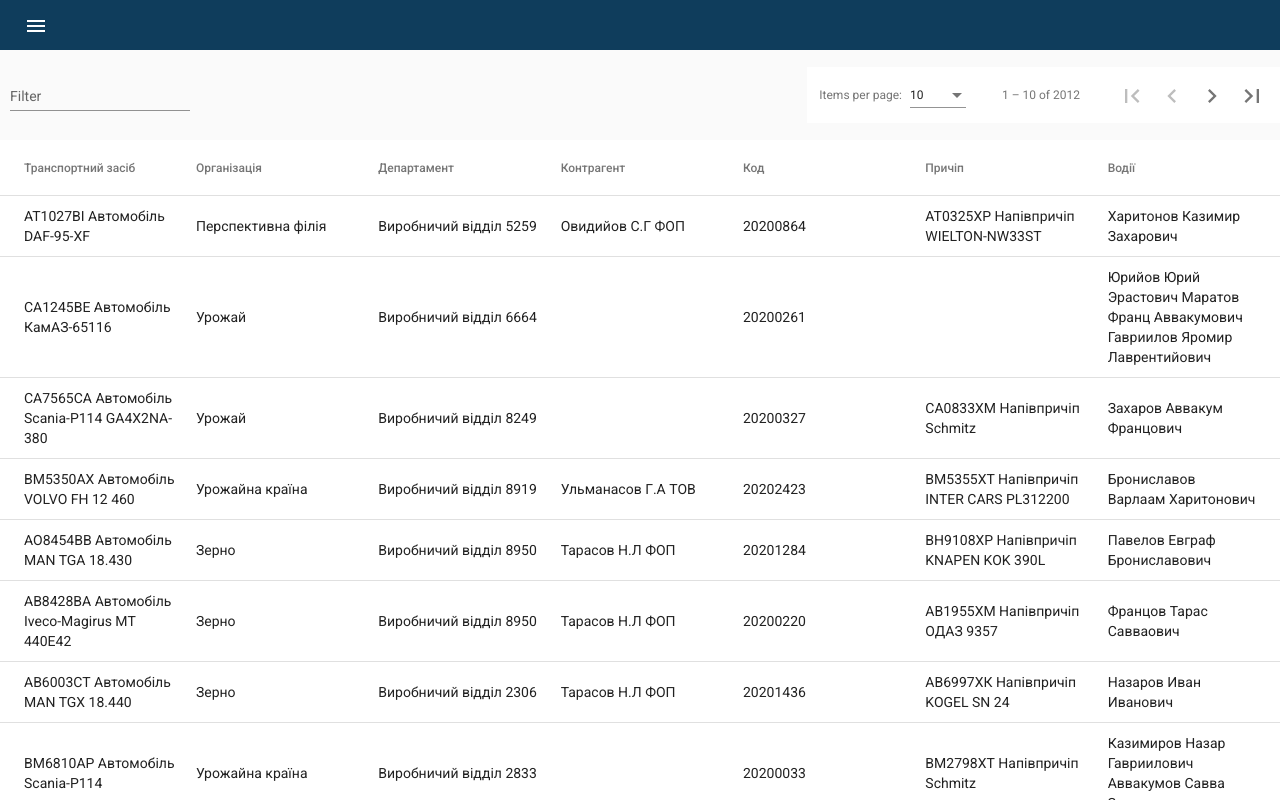
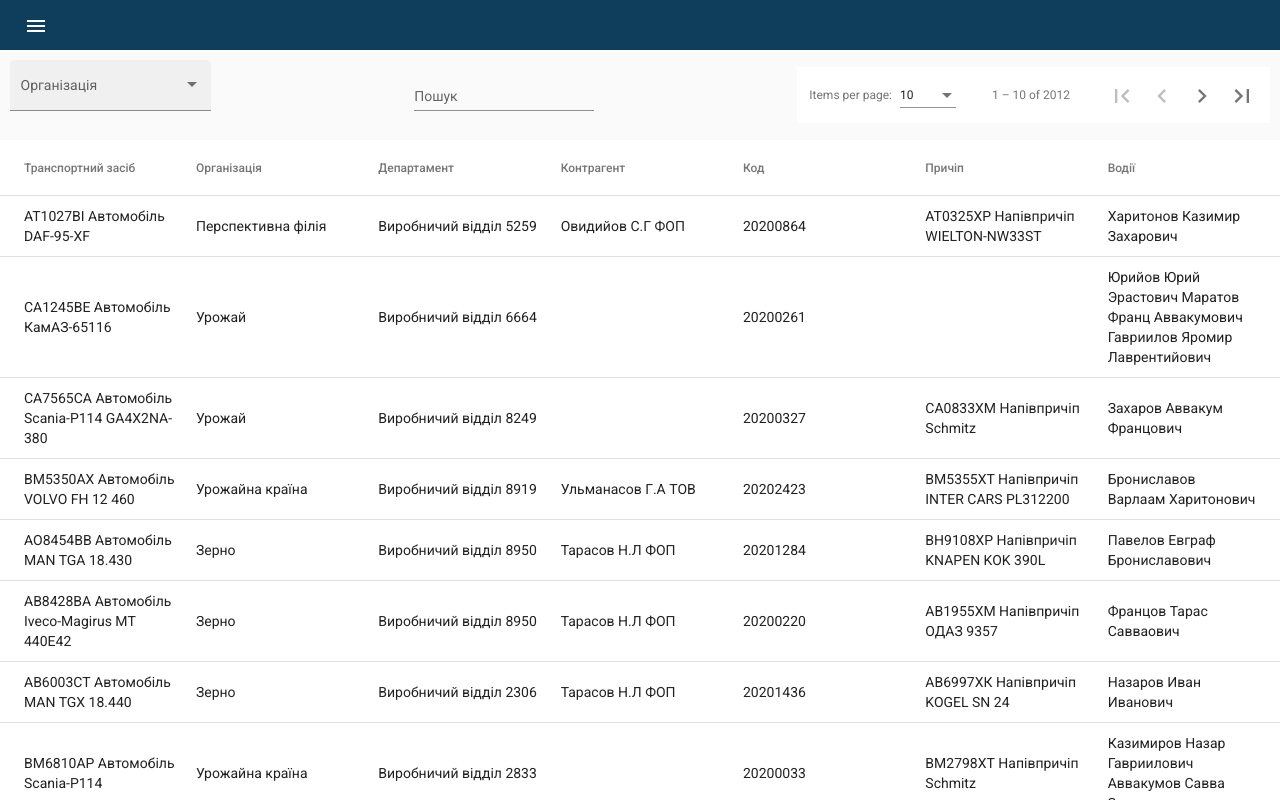
Before and after one commit to dimondigital/hjUWUPwRW8KT, an Angular app: page /vehicle-registry in a window 1280 px wide. Built offline with nearby package versions, Linux system fonts and the light colour scheme.

Commit message:
complex filter added

```diff
--- a/src/app/app.module.ts
+++ b/src/app/app.module.ts
@@ -21,6 +21,7 @@ import {HttpClientModule} from "@angular/common/http";
 import {MatFormFieldModule} from "@angular/material/form-field";
 import {MatInputModule} from "@angular/material/input";
 import {MatSortModule} from "@angular/material/sort";
+import {MatSelectModule} from "@angular/material/select";
 
 @NgModule({
   declarations: [
@@ -47,6 +48,7 @@ import {MatSortModule} from "@angular/material/sort";
     FontAwesomeModule,
     MatTableModule,
     MatPaginatorModule,
+    MatSelectModule,
   ],
   providers: [],
   bootstrap: [AppComponent]
--- a/src/app/vehicle-registry/vehicle-registry.component.html
+++ b/src/app/vehicle-registry/vehicle-registry.component.html
@@ -1,8 +1,17 @@
 <div class="mat-elevation-z8">
-  <div fxLayout="row" fxLayoutAlign="space-between center">
-    <mat-form-field appearance="standard" style="padding: 10px;">
-      <mat-label>Filter</mat-label>
-      <input matInput (keyup)="applyFilter($event)" placeholder="Ex. ium" #input>
+  <div fxLayout="row" fxLayoutAlign="space-between center" style="padding: 10px;">
+
+    <mat-form-field appearance="fill">
+      <mat-label>Організація</mat-label>
+      <mat-select [(value)]="filterOptions.org" (selectionChange)="applyFilter()">
+        <mat-option></mat-option>
+        <mat-option [value]="org" *ngFor="let org of availableOrganizations">{{ org }}</mat-option>
+      </mat-select>
+    </mat-form-field>
+
+    <mat-form-field appearance="standard" >
+      <mat-label>Пошук</mat-label>
+      <input matInput (keyup)="applyFilter($event)" placeholder="" #input>
     </mat-form-field>
 
     <mat-paginator [pageSizeOptions]="[10, 25, 100]" showFirstLastButtons></mat-paginator>
--- a/src/app/vehicle-registry/vehicle-registry.component.ts
+++ b/src/app/vehicle-registry/vehicle-registry.component.ts
@@ -16,15 +16,20 @@ export class VehicleRegistryComponent implements OnInit, AfterViewInit, OnChange
   dataSource: MatTableDataSource<VehicleFlat>;
   // dataSource_filtered: MatTableDataSource<VehicleFlat>;
   flatVehicleData: VehicleFlat[] = [];
+  availableOrganizations: string[] = [];
 
   destroyed$: Subject<boolean> = new Subject<boolean>();
 
-  filteredValues = {
-    vehicleName: '',
-    organizationName: '',
-    departmentName: '',
-    contragentName: ''
+  filterOptions = {
+    org: ''
   };
+
+  foods: any[] = [
+    {value: 'steak-0', viewValue: 'Захаров'},
+    {value: 'pizza-1', viewValue: 'Pizza'},
+    {value: 'tacos-2', viewValue: 'Tacos'}
+  ];
+  selectedFood = '';
 
   @ViewChild(MatPaginator) paginator: MatPaginator;
   @ViewChild(MatSort) sort: MatSort;
@@ -47,25 +52,40 @@ export class VehicleRegistryComponent implements OnInit, AfterViewInit, OnChange
             drivers: item.Drivers.map(d => d.name).join(' ')
           };
           this.flatVehicleData.push(item.vehicleFlat);
+          if (!this.availableOrganizations.includes(item.vehicleFlat.org)) {
+            this.availableOrganizations.push(item.vehicleFlat.org);
+          }
         });
+        this.availableOrganizations.sort();
         this.dataSource = new MatTableDataSource<VehicleFlat>(this.flatVehicleData);
         this.dataSource.paginator = this.paginator;
         this.dataSource.sort = this.sort;
       });
   }
 
-  ngOnChanges(changes: SimpleChanges): void {
+  ngOnChanges(changes: SimpleChanges): void {}
 
-  }
-
-
-
-  applyFilter(event: Event): void {
-    const filterValue = (event.target as HTMLInputElement).value;
-    console.log(`filterValue: ${filterValue}`);
-    this.dataSource.filter = filterValue.trim().toLowerCase();
-    if (this.dataSource.paginator) {
-      this.dataSource.paginator.firstPage();
+  applyFilter(event?: Event): void {
+    // input filter
+    if (event) {
+      const filterValue = (event.target as HTMLInputElement).value;
+      console.log(`filterValue: ${filterValue}`);
+      this.dataSource.filter = filterValue.trim().toLowerCase();
+      if (this.dataSource.paginator) {
+        this.dataSource.paginator.firstPage();
+      }
+    } else {
+      // complex filter
+      const filterValue = Object.values(this.filterOptions).join(' ');
+      this.dataSource.filter = filterValue;
+      this.dataSource.filterPredicate = (data: VehicleFlat, filter: string): boolean => {
+        for (const [key, value] of Object.entries(this.filterOptions)) {
+          if (data[key] && data[key] === value) {
+            return true;
+          }
+        }
+        return false;
+      };
     }
   }
 
```
